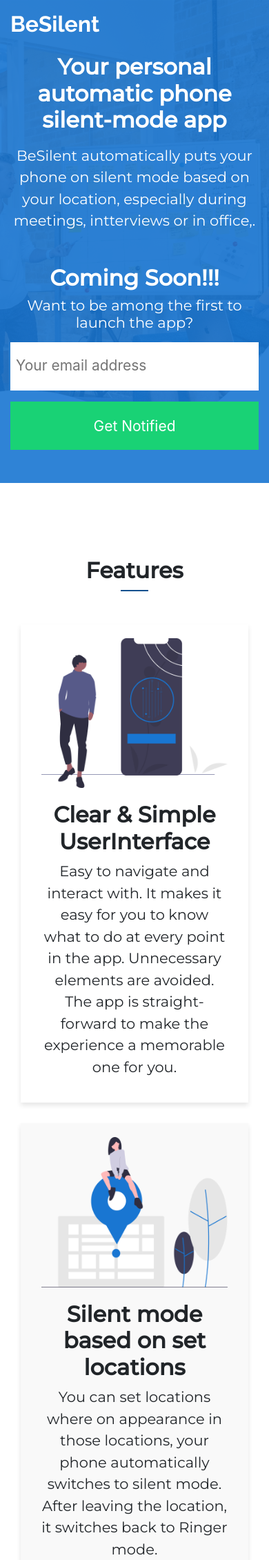
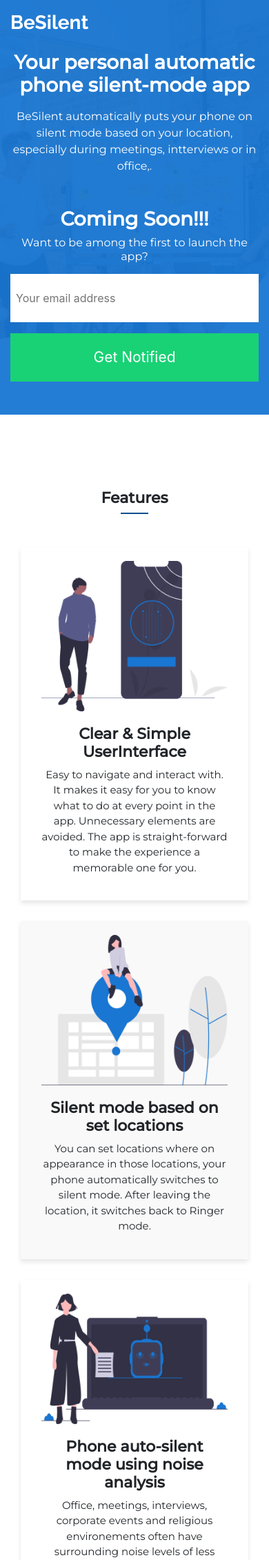
Before and after one commit to wisdomosara/landing, a PHP site: page / in a window 390 px wide. Shown: the top 2261 px of the page at 69% size. Run offline with PHP 8.4, Linux system fonts and the light colour scheme; some libraries are stand-ins or nearby versions.

Commit message:
Update landing.css

```diff
--- a/landing.css
+++ b/landing.css
@@ -32,6 +32,7 @@
     max-width:"100%" !important
 }
 .lower img{
+    display:none;
     width: 100vw;
     max-width:"100%" !important
 }
@@ -43,7 +44,7 @@
 .upper{
     position: absolute;
     top:0;
-    opacity: 0.8;
+    opacity: 1;
     max-height: 100%;
 }
 .logo{
@@ -91,6 +92,7 @@
     border-style: none;
     outline: none;
     color: white;
+    border-radius:7px;
 }
 #mobile-hero{
     display: none
@@ -247,7 +249,7 @@
     }
     .mobile-top{
         position: relative;
-        background-color: rgba(25, 118, 210, 0.9);
+        background-color: rgba(25, 118, 210, 0.95);
     }
     .logo-mobile{
         font-family: 'Raleway';
@@ -260,11 +262,11 @@
         margin: 0 !important
     }
     #mobile-hero h1{
-        font-size: 32px !important;
+        font-size: 28px !important;
         font-weight: bolder !important
     }
     #mobile-hero p, #mobile-hero h4{
-        font-size: 21px !important;
+        font-size: 16px !important;
         font-weight: normal
     }
     #mobile-hero input{
@@ -278,7 +280,7 @@
         outline: none;
     }
     input::placeholder {
-        font-size: 21px;
+        font-size: 16px;
     }
     .mobile-submit{
         background-color: #19D275;
@@ -297,11 +299,11 @@
     }
 
      #features p{
-        font-size: 21px !important;
+        font-size: 15px !important;
         text-align: center !important;
     }
     #features h2{
-        font-size: 32px !important;
+        font-size: 22px !important;
         text-align: center !important;
         font-weight: bold !important;
         margin-top: 20px !important
@@ -321,7 +323,7 @@
     }
     .people-intro p{
         color:black !important;
-        font-size: 20px !important
+        font-size: 15px !important
     }
     .text .line{
         background-color: #1976D2
@@ -335,7 +337,7 @@
         width: 20px;
     }
     .arrowed p{
-        font-size: 21px
+        font-size: 15px
     }
     .arrowed::after{
         border-top: 20px solid white;
@@ -352,7 +354,7 @@
         color: black;
     }
     .details p{
-        font-size: 18px !important;
+        font-size: 16px !important;
         color: black
     }
     #people{
@@ -374,12 +376,12 @@
     footer h2{
         margin-top: 20px !important;
         font-weight: bolder !important;
-        font-size: 32px !important;
+        font-size: 22px !important;
     }
     footer p{
         padding:5px 20px !important;
         font-weight: normal !important;
-        font-size: 21px !important;
+        font-size: 15px !important;
     }
     .footer-forms{
         display: flex;
```
